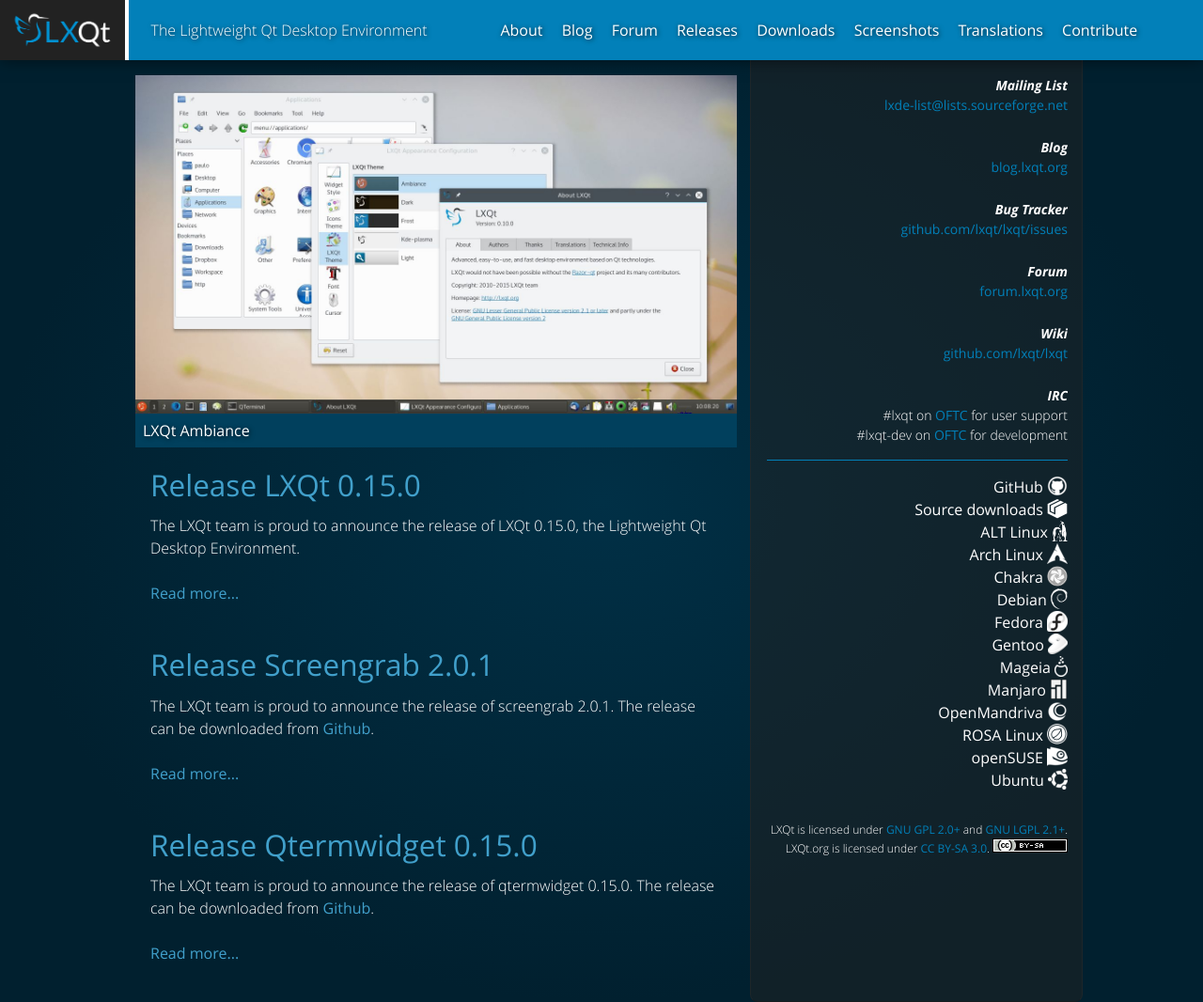
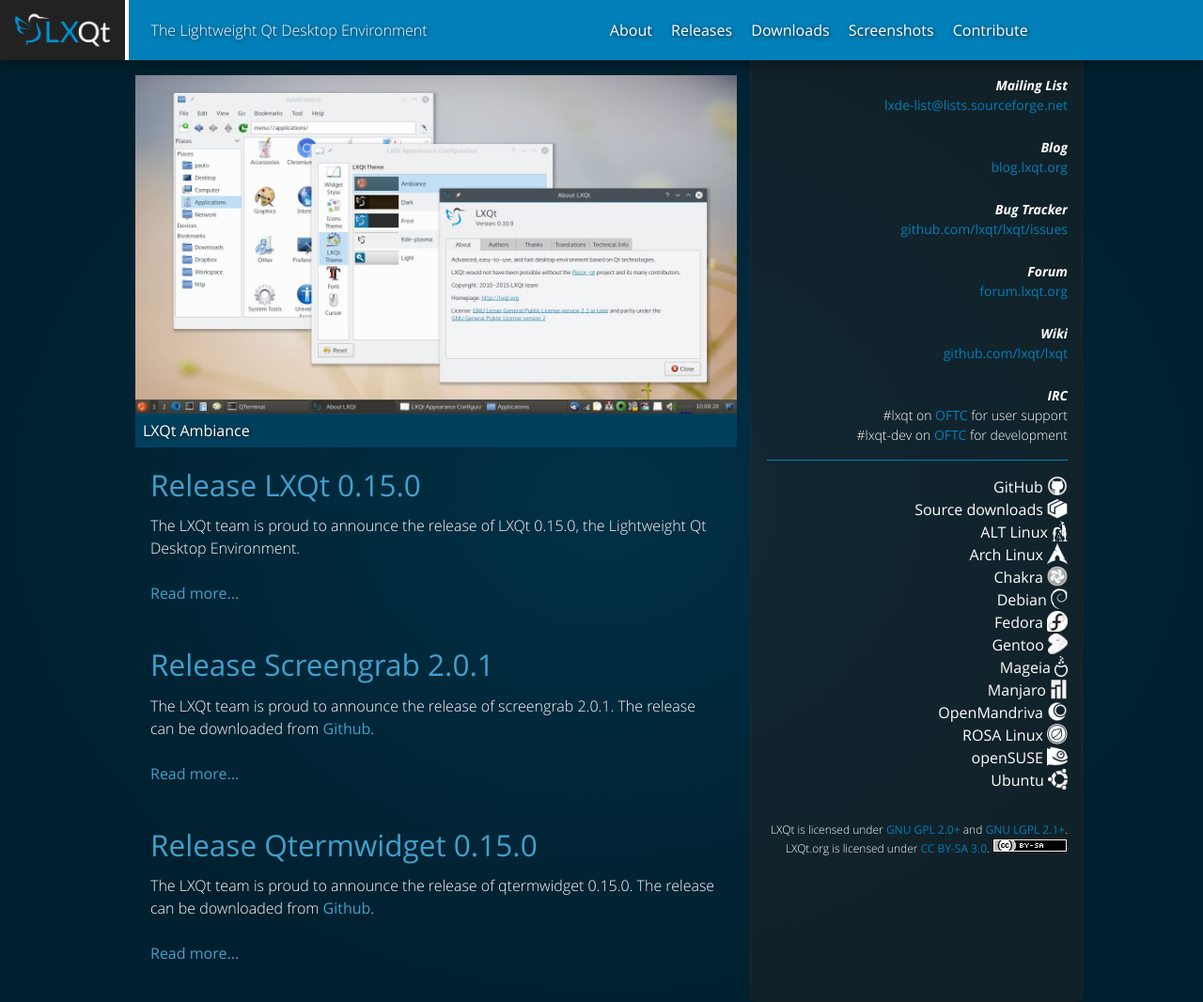
Before and after one commit to lxqt/lxqt.github.io, a Jekyll site: the page built from index.html, in a window 1280 px wide. Shown: the whole page at 94% size. Built offline with Jekyll 4.4.1, drawn with Linux system fonts in a browser that asks for light colours.

Commit message:
Remove links to blog, forum, weblate
With agaida not available we don't have access to them anymore.

```diff
--- a/_layouts/default.html
+++ b/_layouts/default.html
@@ -35,12 +35,12 @@
                     <main>
                         <ul>
                             <li><p><a href="/about/">About</a></p></li>
-                            <li><p><a href="https://blog.lxqt.org">Blog</a></p></li>
-                            <li><p><a href="https://forum.lxqt.org">Forum</a></p></li>
+                            <!--<li><p><a href="https://blog.lxqt.org">Blog</a></p></li>-->
+                            <!--<li><p><a href="https://forum.lxqt.org">Forum</a></p></li>-->
                             <li><p><a href="/releases/">Releases</a></p></li>
                             <li><p><a href="https://downloads.lxqt.org/current.html">Downloads</a></p></li>
                             <li><p><a href="/screenshots/">Screenshots</a></p></li>
-                            <li><p><a href="https://weblate.lxqt.org">Translations</a></p></li>
+                            <!--<li><p><a href="https://weblate.lxqt.org">Translations</a></p></li>-->
                             <li><p><a href="https://github.com/lxqt/lxqt/blob/master/CONTRIBUTING.md">Contribute</a></p></li>
                         </ul>
                     </main>
```
